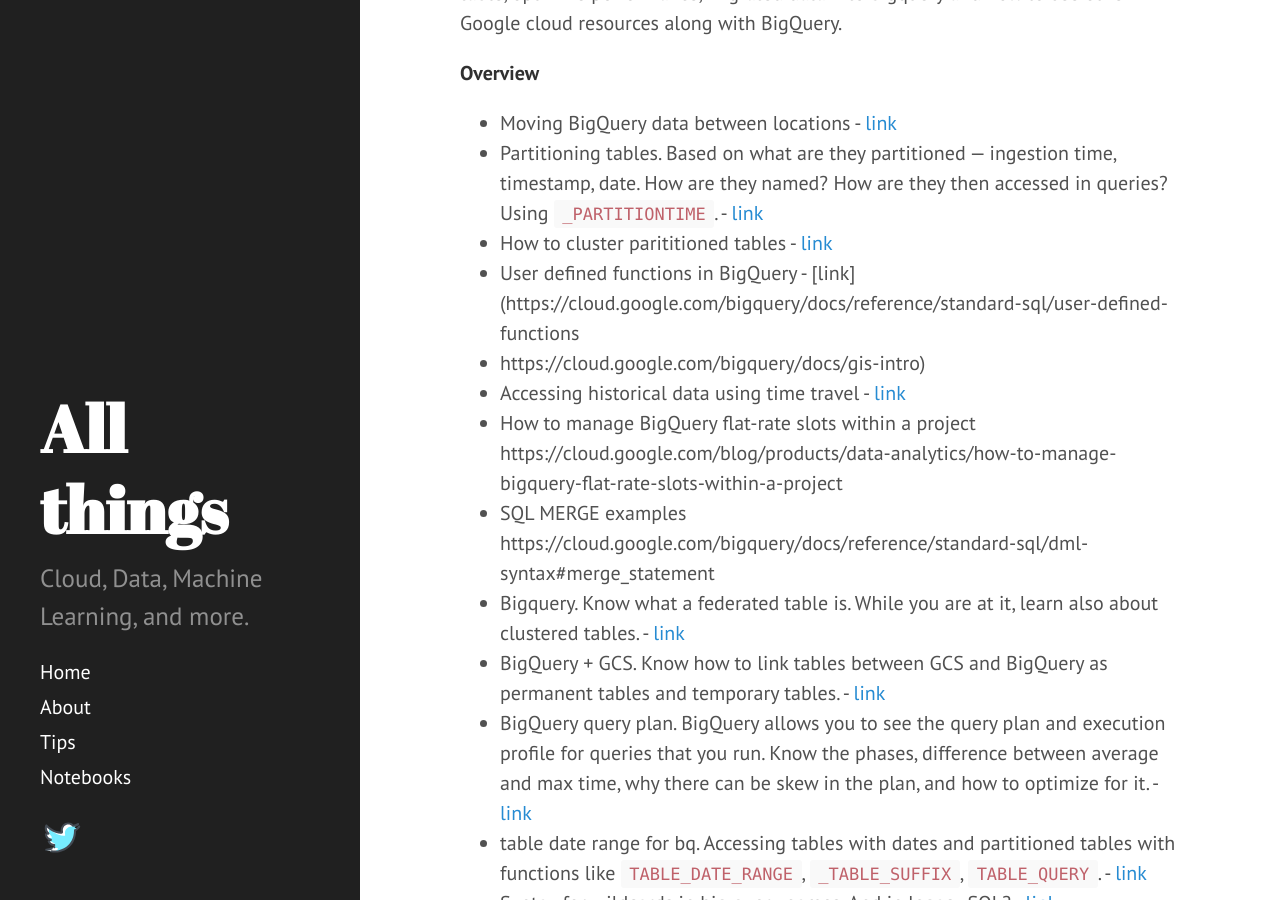
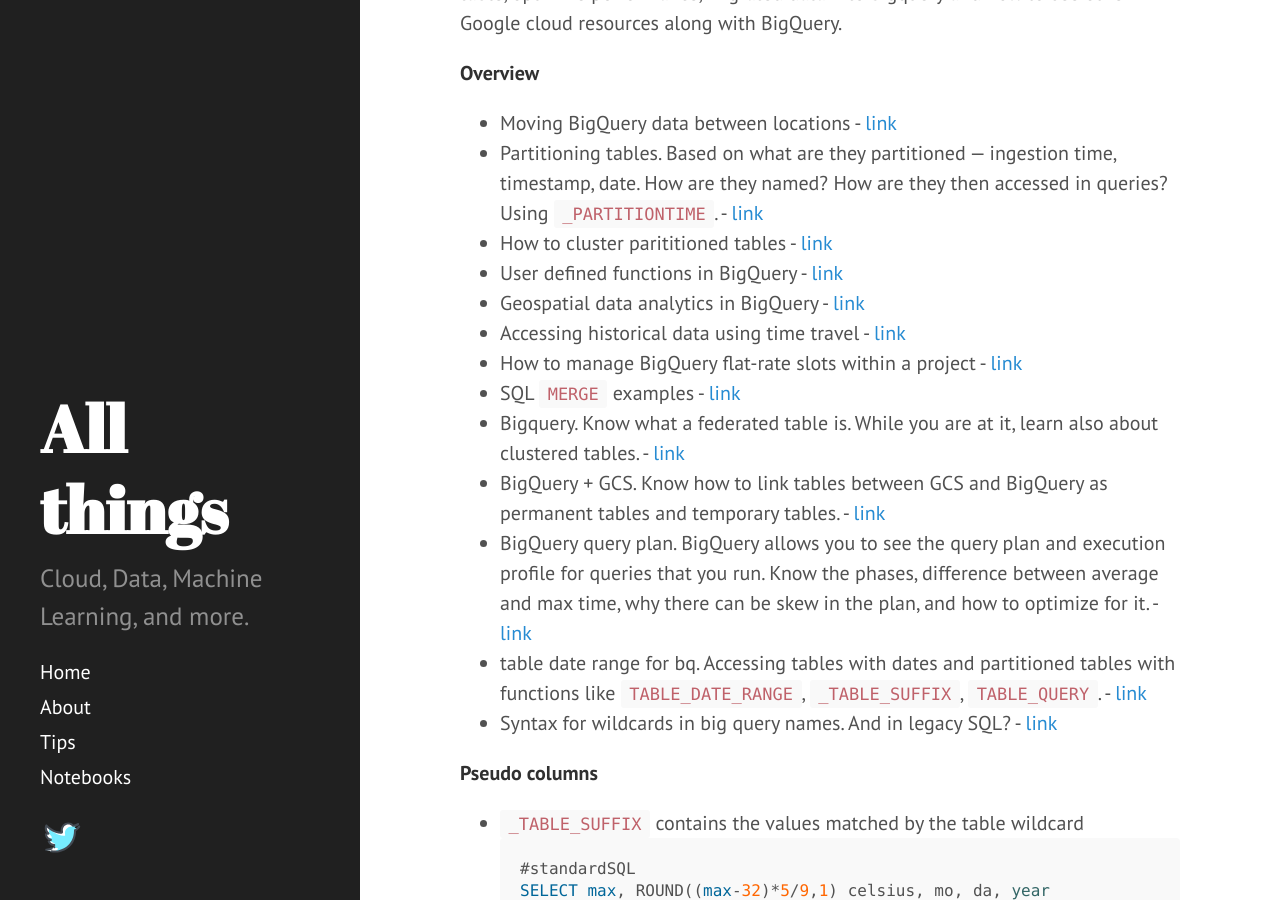
Before and after one commit to dzlab/dzlab.github.io, a Jekyll site: the page built from _posts/2021-12-04-gcp-data-engineer-prep.md, in a window 1280 px wide and 900 px high, scrolled down 1991 px. Built offline with Jekyll 4.4.1, drawn with Linux system fonts in a browser that asks for light colours; nearby versions of some CDN libraries; a script that is not in the unit is left out; the table of contents is made by our own code.

Commit message:
fix links

```diff
--- a/_posts/2021-12-04-gcp-data-engineer-prep.md
+++ b/_posts/2021-12-04-gcp-data-engineer-prep.md
@@ -27,11 +27,11 @@
 - Moving BigQuery data between locations - [link](https://cloud.google.com/bigquery/docs/locations#moving-data)
 - Partitioning tables. Based on what are they partitioned — ingestion time, timestamp, date. How are they named? How are they then accessed in queries? Using `_PARTITIONTIME`. - [link](https://cloud.google.com/bigquery/docs/partitioned-tables)
 - How to cluster parititioned tables - [link](https://cloud.google.com/bigquery/docs/clustered-tables)
-- User defined functions in BigQuery - [link](https://cloud.google.com/bigquery/docs/reference/standard-sql/user-defined-functions
-- https://cloud.google.com/bigquery/docs/gis-intro)
+- User defined functions in BigQuery - [link](https://cloud.google.com/bigquery/docs/reference/standard-sql/user-defined-functions)
+- Geospatial data analytics in BigQuery - [link](https://cloud.google.com/bigquery/docs/gis-intro)
 - Accessing historical data using time travel - [link](https://cloud.google.com/bigquery/docs/time-travel)
-- How to manage BigQuery flat-rate slots within a project https://cloud.google.com/blog/products/data-analytics/how-to-manage-bigquery-flat-rate-slots-within-a-project
-- SQL MERGE examples https://cloud.google.com/bigquery/docs/reference/standard-sql/dml-syntax#merge_statement
+- How to manage BigQuery flat-rate slots within a project - [link](https://cloud.google.com/blog/products/data-analytics/how-to-manage-bigquery-flat-rate-slots-within-a-project)
+- SQL `MERGE` examples - [link](https://cloud.google.com/bigquery/docs/reference/standard-sql/dml-syntax#merge_statement)
 - Bigquery. Know what a federated table is. While you are at it, learn also about clustered tables. - [link](https://cloud.google.com/bigquery/external-data-sources)
 - BigQuery + GCS. Know how to link tables between GCS and BigQuery as permanent tables and temporary tables. - [link](https://cloud.google.com/bigquery/external-data-cloud-storage)
 - BigQuery query plan. BigQuery allows you to see the query plan and execution profile for queries that you run. Know the phases, difference between average and max time, why there can be skew in the plan, and how to optimize for it. - [link](https://cloud.google.com/bigquery/query-plan-explanation)
```
